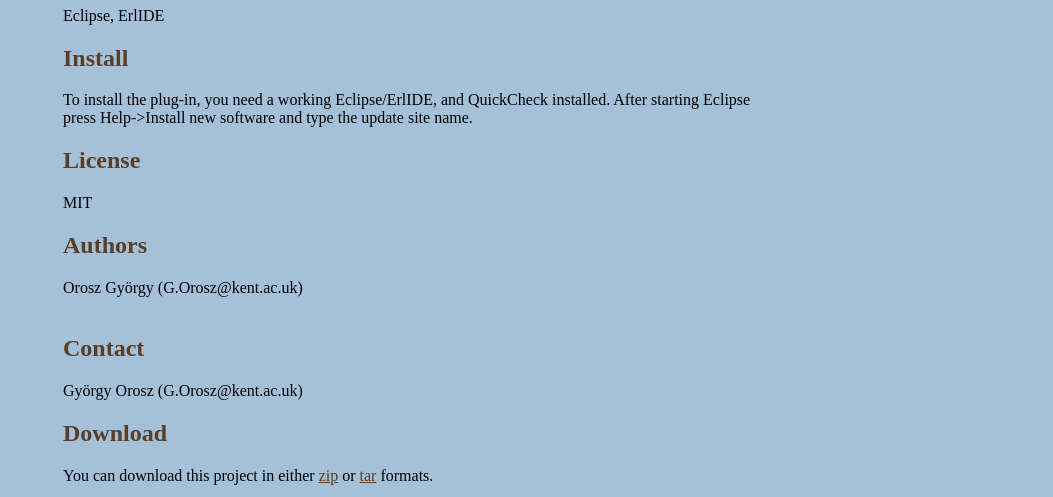
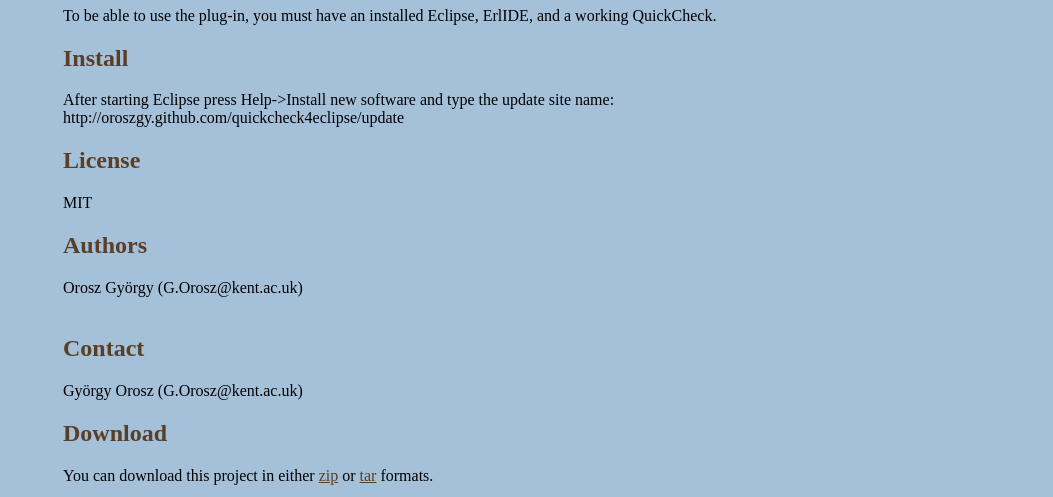
Before and after one commit to oroszgy/quickcheck4eclipse, a plain HTML site: page index.html in a window 1280 px wide. Shown: the part 303-800 px from the top of the page, without its empty margins (227-1280 px from the left). Drawn offline with Linux system fonts and the light colour scheme.

Commit message:
Update site URL is added.

```diff
--- a/index.html
+++ b/index.html
@@ -5,7 +5,7 @@
 <head>
 	<meta http-equiv="Content-Type" content="text/html; charset=utf-8"/>
 
-	<title>oroszgy/quickcheck4eclipse @ GitHub</title>
+	<title>QuickCheck for Eclipse</title>
 
 	<style type="text/css">
 		body {
@@ -53,9 +53,9 @@
     </div>
 
     <h2>Dependencies</h2>
-<p>Eclipse, ErlIDE</p>
+<p>To be able to use the plug-in, you must have an installed Eclipse, ErlIDE, and a working QuickCheck.</p>
 <h2>Install</h2>
-<p>To install the plug-in, you need a working Eclipse/ErlIDE, and QuickCheck installed. After starting Eclipse press Help->Install new software and type the update site name.</p>
+<p>After starting Eclipse press Help->Install new software and type the update site name:<br>http://oroszgy.github.com/quickcheck4eclipse/update</p>
 <h2>License</h2>
 <p>MIT</p>
 <h2>Authors</h2>
```
